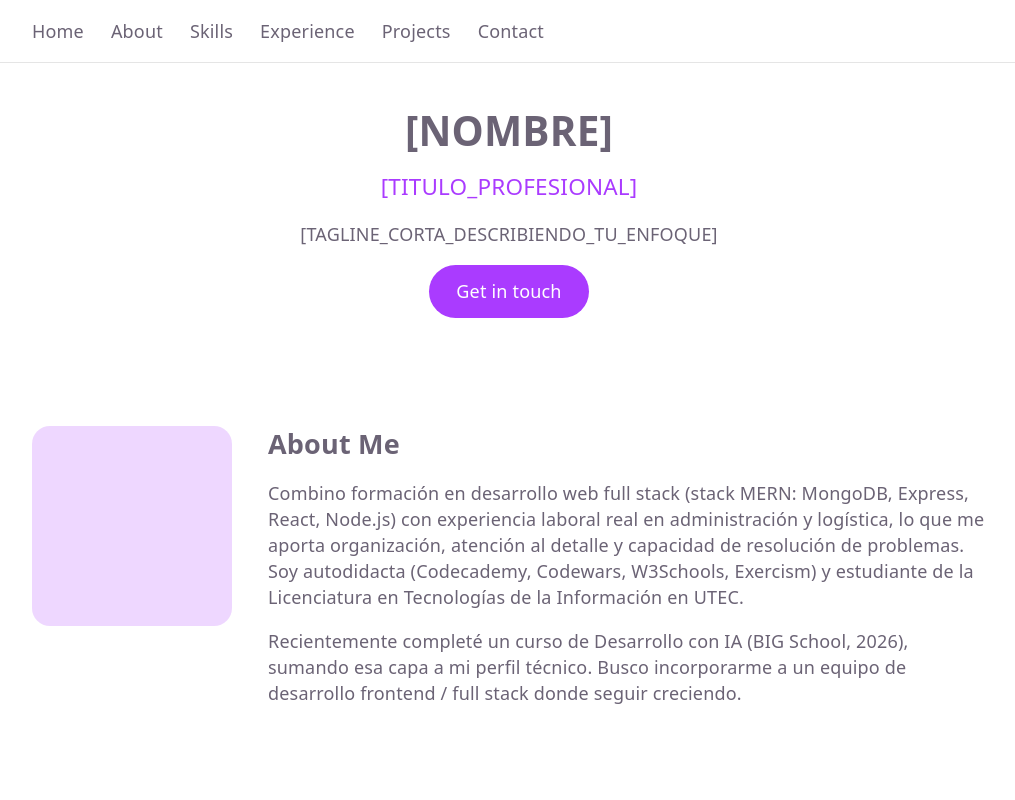
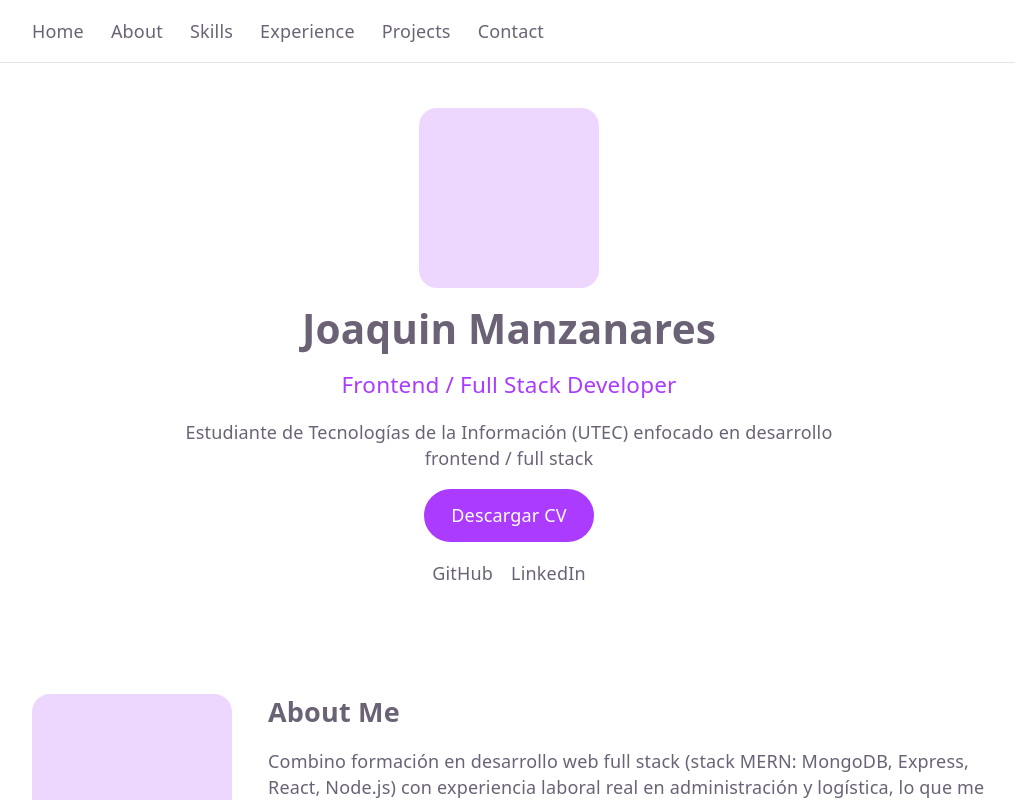
Before and after one commit to JoaquinManz/JoaquinManz.github.io, a React (Vite) app: page / in a window 1280 px wide. Shown: the top 800 px of the page, without its empty margins (131-1146 px from the left). Built offline with nearby package versions, Linux system fonts and the light colour scheme.

Commit message:
feat: extend Hero with photo, GitHub and LinkedIn links

```diff
--- a/src/components/Hero.tsx
+++ b/src/components/Hero.tsx
@@ -3,6 +3,19 @@ import type { HeroData } from '../data/types'
 export function Hero({ data }: { data: HeroData }) {
   return (
     <div className="flex flex-col items-center gap-4 text-center">
+      {data.photo ? (
+        <img
+          src={data.photo}
+          alt={data.photoAlt}
+          className="aspect-square w-40 rounded-2xl object-cover"
+        />
+      ) : (
+        <div
+          role="img"
+          aria-label={data.photoAlt}
+          className="aspect-square w-40 rounded-2xl bg-accent/20"
+        />
+      )}
       <h1 className="text-4xl font-semibold text-text">{data.name}</h1>
       <p className="text-xl text-accent">{data.title}</p>
       <p className="max-w-xl text-text">{data.tagline}</p>
@@ -12,6 +25,18 @@ export function Hero({ data }: { data: HeroData }) {
       >
         {data.ctaLabel}
       </a>
+      <ul className="flex gap-4">
+        <li>
+          <a href={data.githubHref} className="text-text hover:text-accent">
+            GitHub
+          </a>
+        </li>
+        <li>
+          <a href={data.linkedinHref} className="text-text hover:text-accent">
+            LinkedIn
+          </a>
+        </li>
+      </ul>
     </div>
   )
 }
--- a/src/data/hero.ts
+++ b/src/data/hero.ts
@@ -1,9 +1,13 @@
 import type { HeroData } from './types'
 
 export const heroData: HeroData = {
-  name: '[NOMBRE]',
-  title: '[TITULO_PROFESIONAL]',
-  tagline: '[TAGLINE_CORTA_DESCRIBIENDO_TU_ENFOQUE]',
-  ctaLabel: 'Get in touch',
-  ctaHref: '#contact',
+  name: 'Joaquin Manzanares',
+  title: 'Frontend / Full Stack Developer',
+  tagline:
+    'Estudiante de Tecnologías de la Información (UTEC) enfocado en desarrollo frontend / full stack',
+  ctaLabel: 'Descargar CV',
+  ctaHref: '/cv.pdf',
+  photoAlt: 'Foto de perfil de Joaquin Manzanares',
+  githubHref: 'https://github.com/JoaquinManz',
+  linkedinHref: 'https://www.linkedin.com/in/joaquinmanz/',
 }
```
Also changed, not shown: src/data/types.ts (+11 -1 lines), 1 other file (tests, documents, lock files or other folders).
